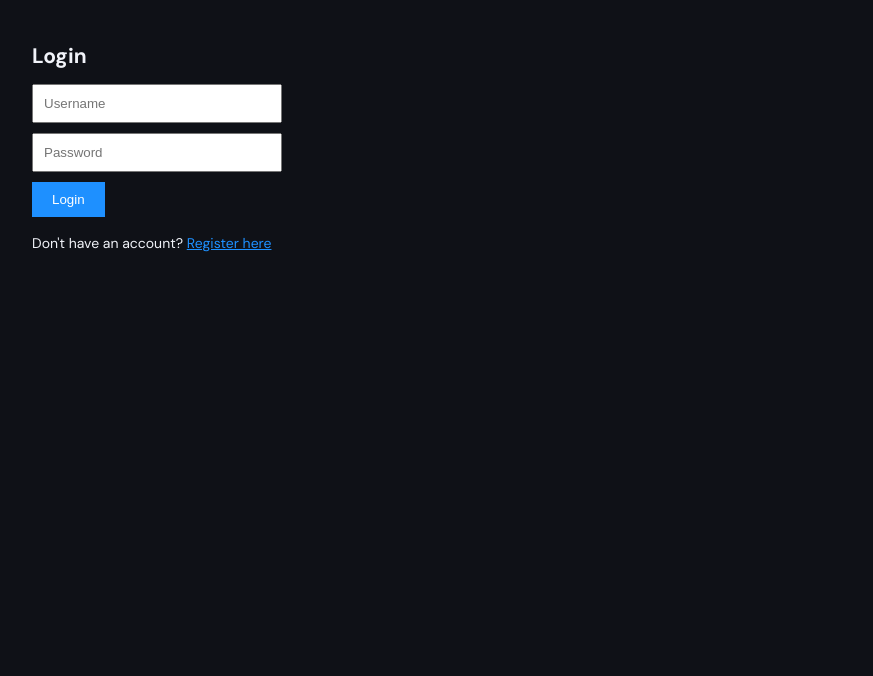
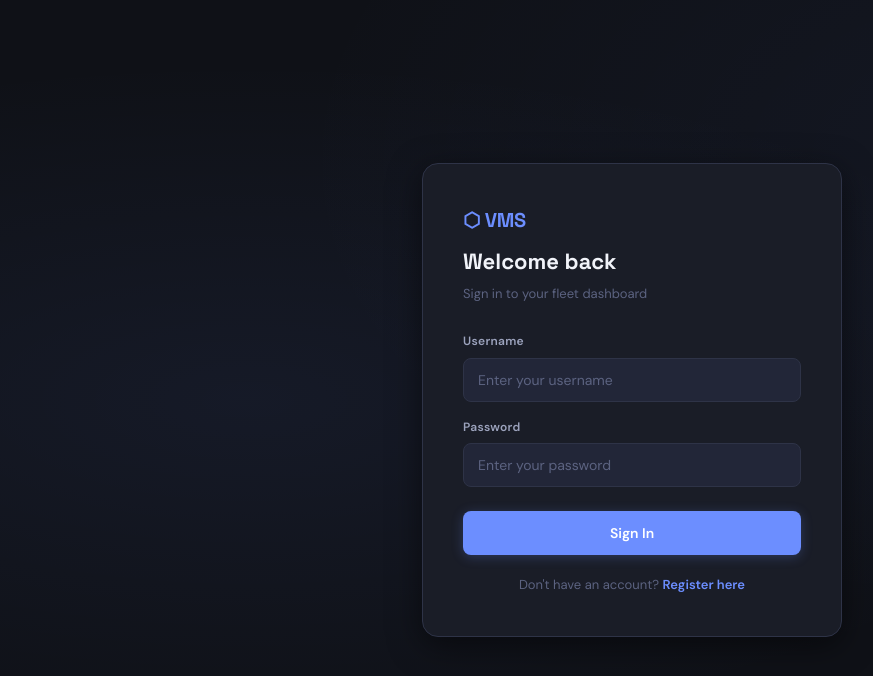
Before and after one commit to Apurba1818/vehicle-management-system, a React (Vite) app in the folder vehicle-management/: page /login in a window 1280 px wide. Shown: the top 676 px of the page, without its empty margins (8-881 px from the left). Built offline with nearby package versions, Linux system fonts and the light colour scheme.

Commit message:
Update Login.jsx

```diff
--- a/vehicle-management/src/pages/Login.jsx
+++ b/vehicle-management/src/pages/Login.jsx
@@ -141,9 +141,88 @@
 //   cursor: "pointer"
 // };
 
+// import { useState } from "react";
+// import { Link } from "react-router-dom";
+// import api from "../api/axios";
+
+// export default function Login() {
+
+//   const [form, setForm] = useState({
+//     username: "",
+//     password: ""
+//   });
+
+//   const handleChange = (e) => {
+//     setForm({ ...form, [e.target.name]: e.target.value });
+//   };
+
+//   const login = async () => {
+//     try {
+//       const res = await api.post("/login", form);
+
+//       localStorage.setItem("token", res.data.token);
+//       window.location.href = "/";
+
+//     } catch {
+//       alert("Invalid login");
+//     }
+//   };
+
+//   return (
+//     <div style={{ padding: "40px" }}>
+//       <h2>Login</h2>
+
+//       <input
+//         name="username"
+//         placeholder="Username"
+//         value={form.username}
+//         onChange={handleChange}
+//         style={input}
+//       />
+
+//       <input
+//         type="password"
+//         name="password"
+//         placeholder="Password"
+//         value={form.password}
+//         onChange={handleChange}
+//         style={input}
+//       />
+
+//       <button onClick={login} style={btn}>
+//         Login
+//       </button>
+
+//       {/* Signup option */}
+//       <p style={{ marginTop: "15px" }}>
+//         Don't have an account?{" "}
+//         <Link to="/signup" style={{ color: "dodgerblue" }}>
+//           Register here
+//         </Link>
+//       </p>
+//     </div>
+//   );
+// }
+
+// const input = {
+//   display: "block",
+//   margin: "10px 0",
+//   padding: "10px",
+//   width: "250px"
+// };
+
+// const btn = {
+//   padding: "10px 20px",
+//   background: "dodgerblue",
+//   color: "white",
+//   border: "none",
+//   cursor: "pointer"
+// };
+
 import { useState } from "react";
 import { Link } from "react-router-dom";
 import api from "../api/axios";
+import "../styles/vms.css";
 
 export default function Login() {
 
@@ -169,52 +248,46 @@ export default function Login() {
   };
 
   return (
-    <div style={{ padding: "40px" }}>
-      <h2>Login</h2>
+    <div className="auth-wrap">
+      <div className="auth-card">
+        <div className="auth-logo">⬡ VMS</div>
+        <h1 className="auth-title">Welcome back</h1>
+        <p className="auth-sub">Sign in to your fleet dashboard</p>
 
+        <div className="auth-field">
+          <label className="auth-label">Username</label>
           <input
+            className="auth-input"
             name="username"
-        placeholder="Username"
+            placeholder="Enter your username"
             value={form.username}
             onChange={handleChange}
-        style={input}
           />
+        </div>
 
+        <div className="auth-field">
+          <label className="auth-label">Password</label>
           <input
+            className="auth-input"
             type="password"
             name="password"
-        placeholder="Password"
+            placeholder="Enter your password"
             value={form.password}
             onChange={handleChange}
-        style={input}
           />
+        </div>
 
-      <button onClick={login} style={btn}>
-        Login
+        <button className="auth-btn" onClick={login}>
+          Sign In
         </button>
 
-      {/* Signup option */}
-      <p style={{ marginTop: "15px" }}>
+        <p className="auth-link-row">
           Don't have an account?{" "}
-        <Link to="/signup" style={{ color: "dodgerblue" }}>
+          <Link to="/signup" className="auth-link">
             Register here
           </Link>
         </p>
       </div>
+    </div>
   );
 }
-
-const input = {
-  display: "block",
-  margin: "10px 0",
-  padding: "10px",
-  width: "250px"
-};
-
-const btn = {
-  padding: "10px 20px",
-  background: "dodgerblue",
-  color: "white",
-  border: "none",
-  cursor: "pointer"
-};
```
Lines whose indentation alone changed are shown as unchanged.
